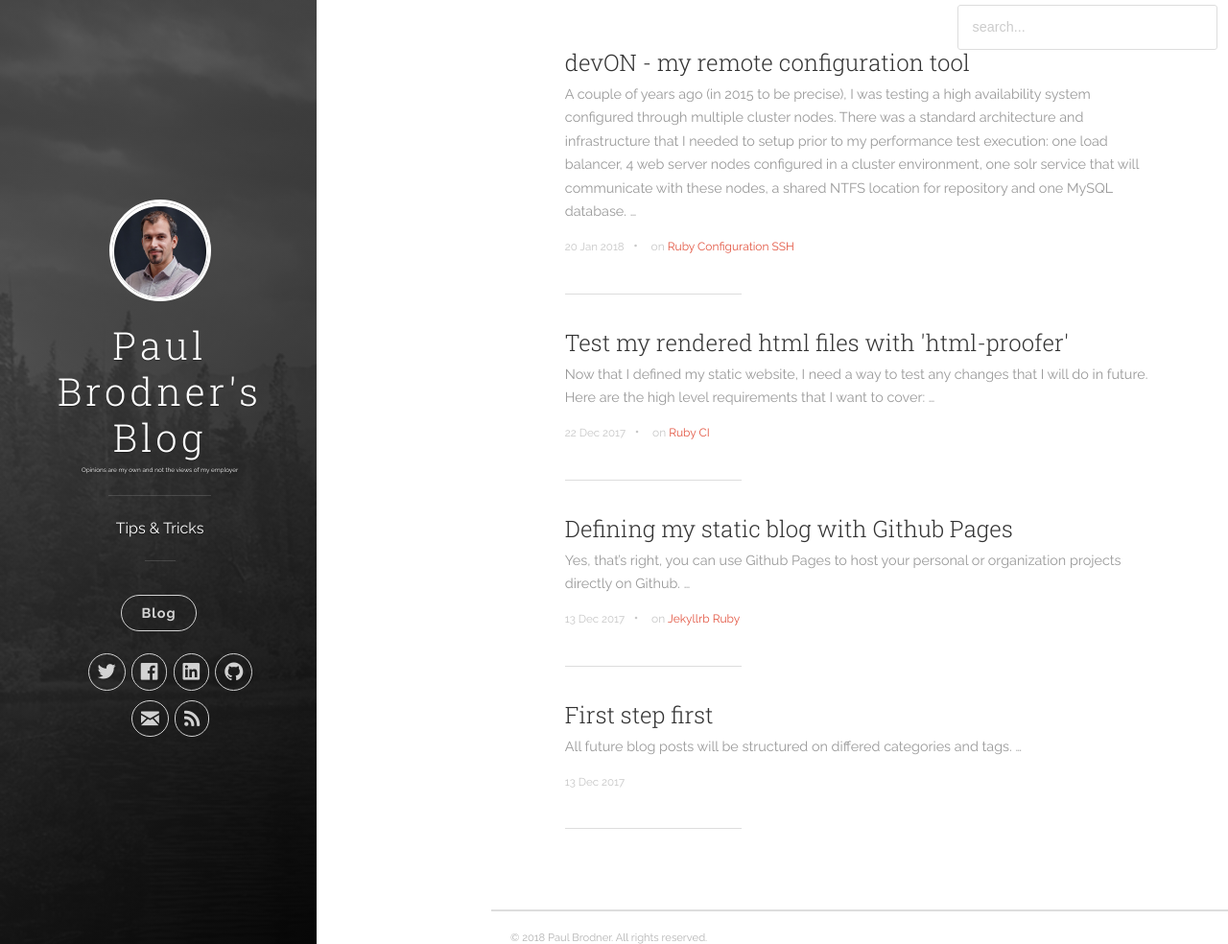
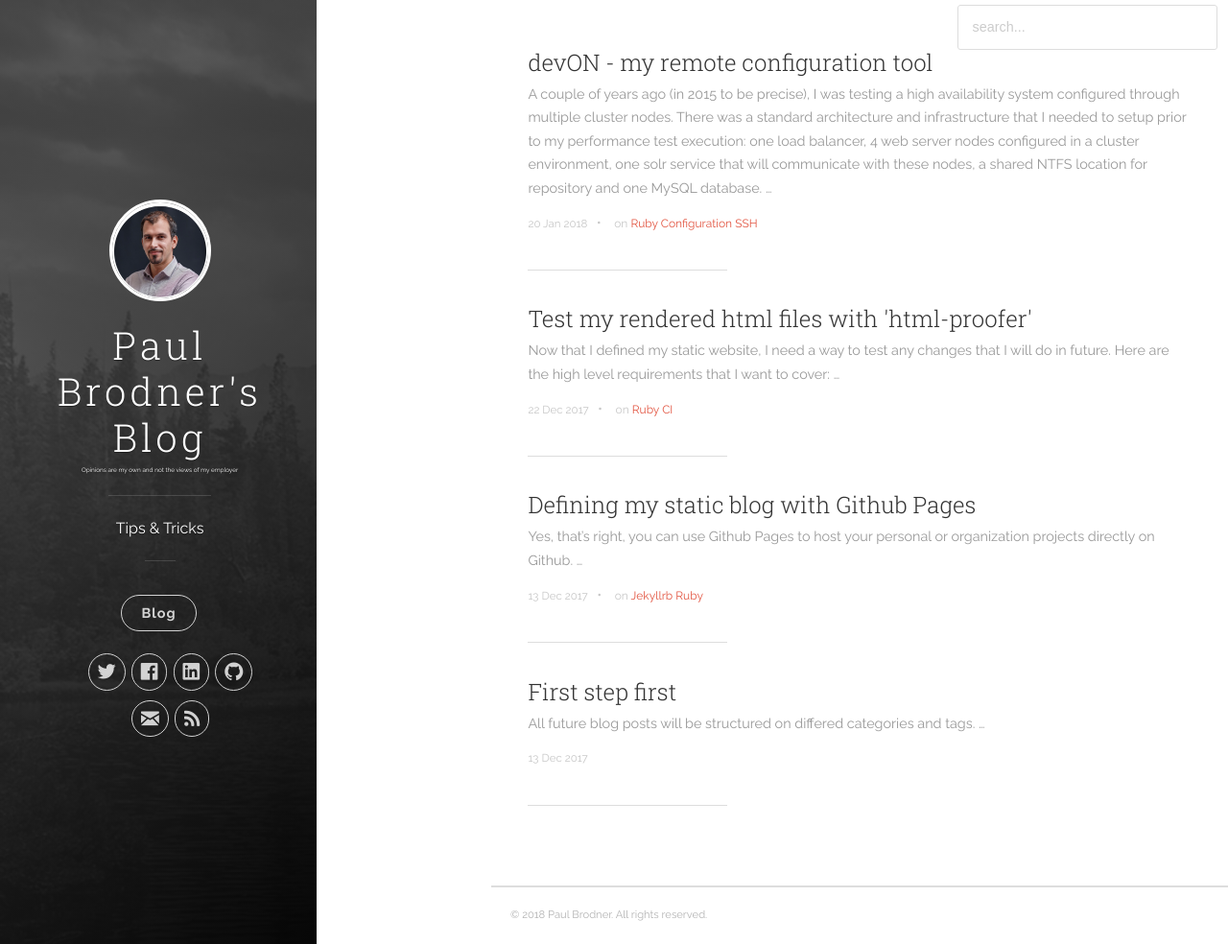
Before and after one commit to paulbrodner/paulbrodner.github.io, a Jekyll site: the page built from index.html, in a window 1280 px wide and 984 px high. Shown: the whole window at 96% size. Built offline with Jekyll 4.4.1, drawn with Linux system fonts in a browser that asks for light colours; nearby versions of some CDN libraries; the list of posts is cut into pages by our own code.

Commit message:
update content-wrapper size

```diff
--- a/_sass/uno.scss
+++ b/_sass/uno.scss
@@ -972,7 +972,7 @@ h5 {
 
 h1 {
 	margin-top: 0;
-	font-size: 3.2em;
+	font-size: 2.2em;
 	line-height: 1.2em;
 	letter-spacing: .05em; }
 
@@ -1115,7 +1115,7 @@ pre {
 	margin-left: 40%; }
 
 .content-wrapper__inner {
-	margin: 0 10%;
+	margin: 0 5%;
 	padding: 50px 0; }
 
 .footer {
```
